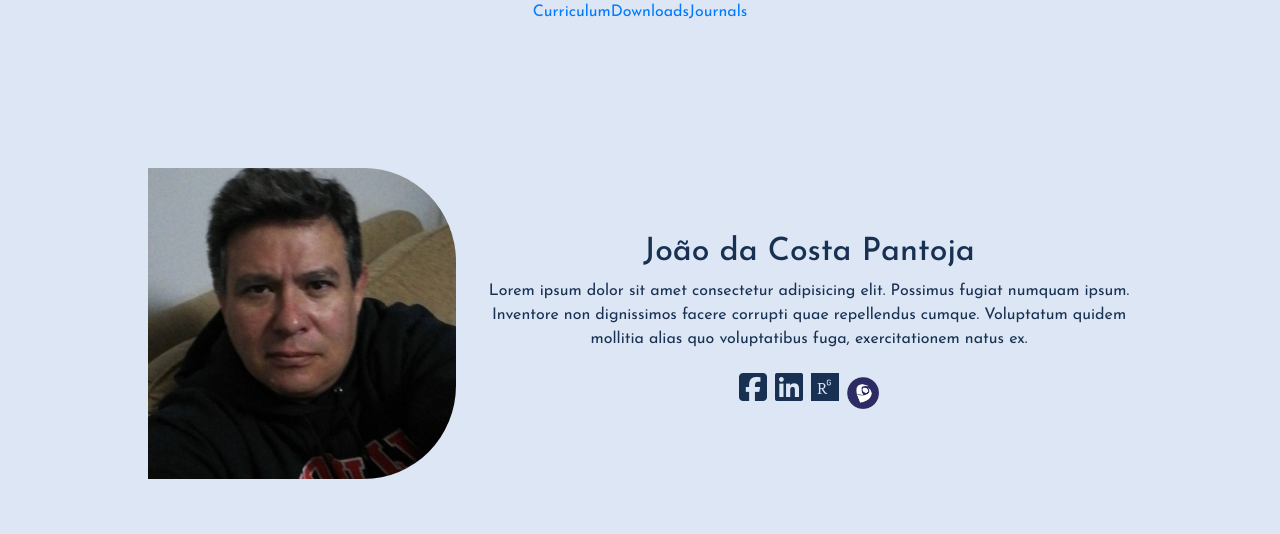
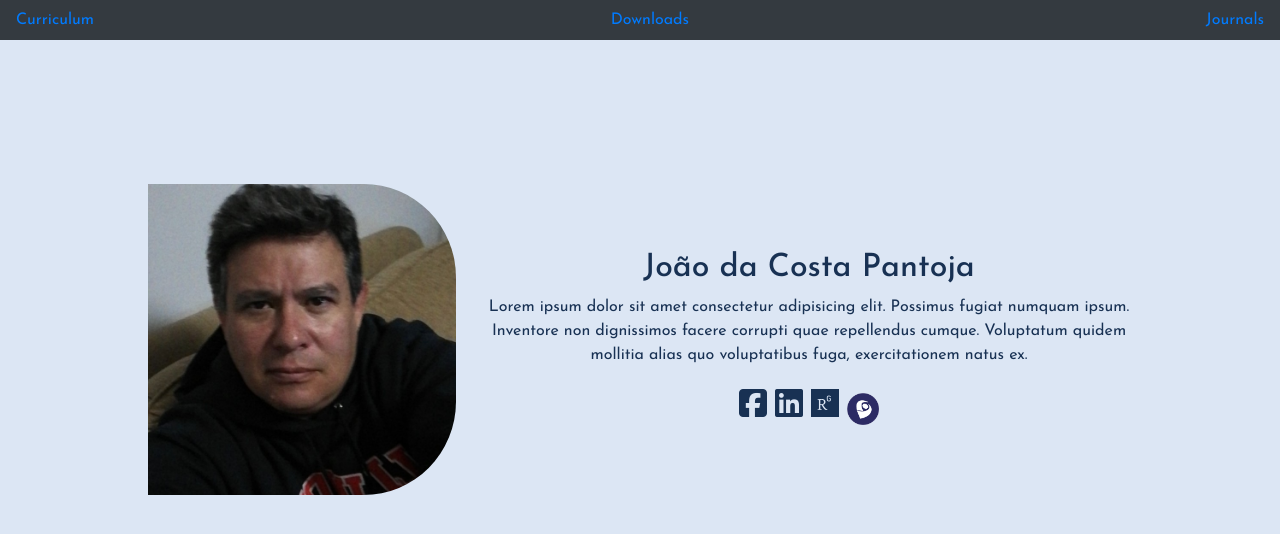
Before and after one commit to SantoroA/react-pantoja-site, a React (Create React App) app: page / in a window 1280 px wide. Shown: the top 534 px of the page. Built offline with nearby package versions, Linux system fonts and the light colour scheme.

Commit message:
Update Navbar.js

```diff
--- a/src/Navbar.js
+++ b/src/Navbar.js
@@ -4,9 +4,11 @@ import { NavLink } from "react-router-dom";
 export default function Navbar() {
   return (
     <div className="Navbar">
-      <NavLink to="/">Curriculum</NavLink>
-      <NavLink to="/downloads">Downloads</NavLink>
-      <NavLink to="/journals">Journals</NavLink>
+      <nav class="navbar navbar-dark bg-dark">
+        <NavLink to="/">Curriculum</NavLink>
+        <NavLink to="/downloads">Downloads</NavLink>
+        <NavLink to="/journals">Journals</NavLink>
+      </nav>
     </div>
   );
 }
```
